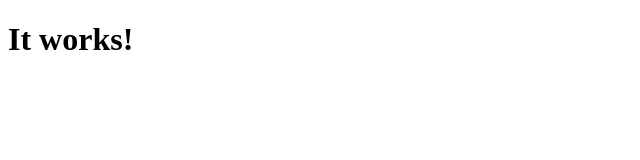
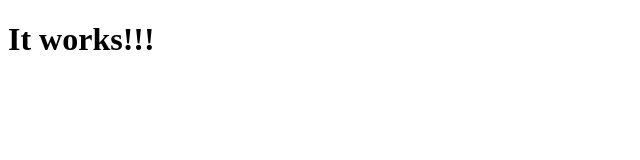
Before and after one commit to mayconmesquita/mayconmesquita.com, a plain HTML site: page index.html in a window 1280 px wide. Shown: the full height of the page, 0-640 px from the left. Drawn offline with Linux system fonts and the light colour scheme.

Commit message:
Update index.html

```diff
--- a/index.html
+++ b/index.html
@@ -4,6 +4,6 @@
 	<title>mayconmesquita.github.io</title>
 </head>
 <body>
-	<h1>It works!</h1>
+	<h1>It works!!!</h1>
 </body>
 </html>
```
